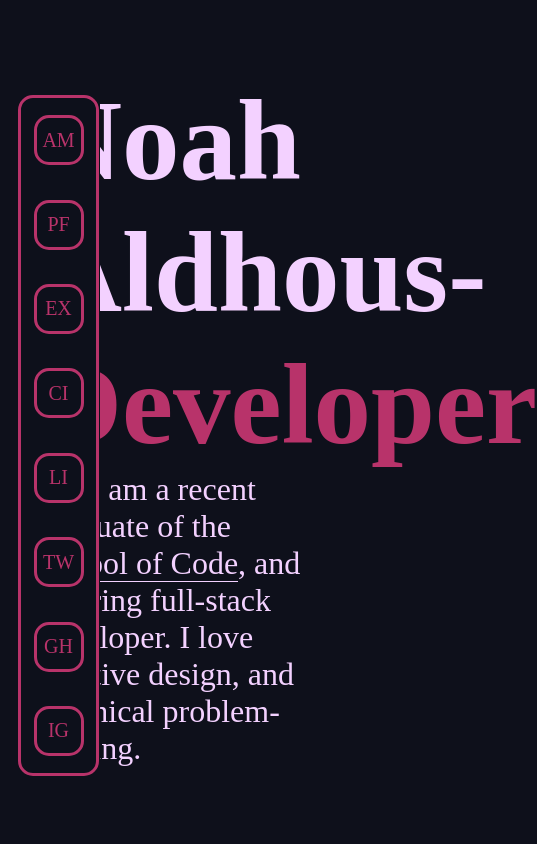
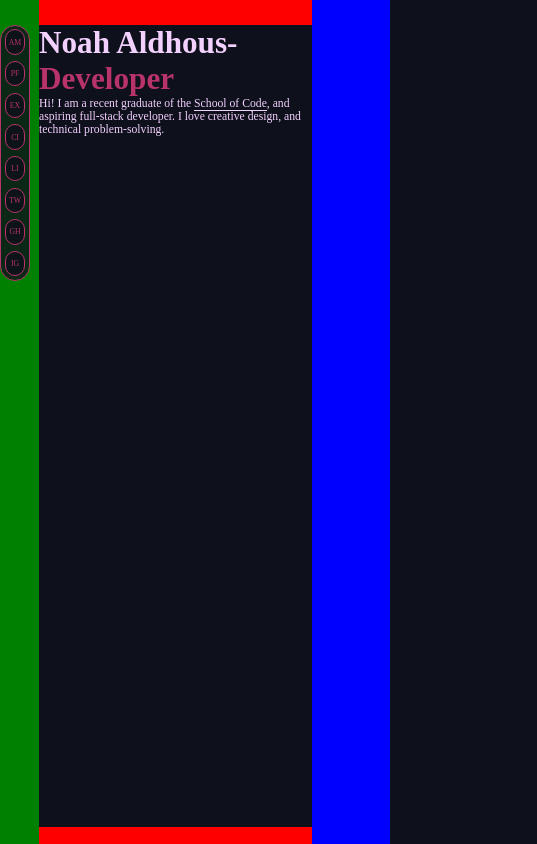
Before and after one commit to NoahAldhous/portfolio-page, a React (Create React App) app: page / in a window 390 px wide. Shown: the top 844 px of the page, 537 px wide, since content can reach past the window. Built offline with nearby package versions, Linux system fonts and the light colour scheme; a web font is replaced by a local one.

Commit message:
refactored for responsive sizing of fonts, containers, and navbar for phones

```diff
--- a/src/components/App/App.css
+++ b/src/components/App/App.css
@@ -1,9 +1,17 @@
 :root{
-  --Navbar-container-width: 100px;
+  --Navbar-container-width: 10vw;
+  --Header-height: 10vh;
  }
 
+ @media only screen and (max-width: 600px) {
+  :root{
+    --Navbar-container-width: 10vw;
+    --Header-height: 3vh;
+  }
+}
+
 .App{
-  background-color: black;
+  background-color: white;
   width: 100%;
   height: 100%;
   display: flex;
@@ -14,7 +22,7 @@
 }
 
 .Main{
- background-color: black;
+ background-color: goldenrod;
  display: flex;
  flex-direction: row;
  width: 100%;
@@ -22,21 +30,27 @@
 }
 
 .Navbar-container{
-  background-color: #0E101B;
+  background-color: green;
   height: 100vh;
   width: var(--Navbar-container-width);
   display: flex;
-  padding-top: 75px;
+  padding-top: var(--Header-height);
   position: fixed;
 }
 
 .Content-container{
-  background-color: #0E101B;
+  background-color: red;
   height:100%;
-  width: 100%;
+  width: 70vw;
   display: flex;
   flex-direction: column;
   align-items: left;
   justify-content: left;
+  margin-left: var(--Navbar-container-width);
+}
 
+.Line-container{
+  background-color: blue;
+  width: 20vw;
+  height:100vh;
 }
--- a/src/components/App/App.js
+++ b/src/components/App/App.js
@@ -22,6 +22,7 @@ function App() {
           <Landingpage/>
           <Landingpage/>
         </div>
+        <div className="Line-container"></div>
       </div>
     </div>
   );
--- a/src/components/Header/Header.css
+++ b/src/components/Header/Header.css
@@ -1,7 +1,7 @@
 .Header{
-    background-color: #0E101B;
+    background:transparent;
     width: 100vw;
-    height: 75px;
+    height: var(--Header-height);
     position: fixed;
     transition: top 0.4s;
     display: flex;
@@ -10,13 +10,16 @@
    }
 
 .email{
-    margin-right: 5%;
-    font-size: 26px;
+    margin-right: 2%;
+    font-size: 1.5vw;
     color: #F3D1FF;
     transition: 0.2s;
+    text-decoration: none;
+    border-bottom: 1px solid #F3D1FF;
 }
 
 .email:hover{
     margin-bottom: 0.5%;
     color:#B8336A;
+    border-bottom: 1px solid #B8336A;
 }
--- a/src/components/Landingpage/Landingpage.css
+++ b/src/components/Landingpage/Landingpage.css
@@ -1,9 +1,8 @@
 .Landingpage{
-    width:70%;
+    width:100%;
     height: 95vh;
     background-color: #0E101B;
-    margin-top: 75px;
-    margin-left: 10%;
+    margin-top: var(--Header-height);
     display: flex;
     flex-direction: column;
     justify-content: left;
@@ -11,19 +10,19 @@
 
 .Heading{
     margin: 0px;
-    font-size: 115px;
+    font-size: 8vw;
     color: #F3D1FF;
 }
 
 .Heading-Developer{
     margin: 0px;
-    font-size: 115px;
+    font-size: 8vw;
     color: #B8336A;
 }
 
 .Body-Text{
     margin: 0px;
-    font-size: 32px;
+    font-size: 3vw;
     color: #F3D1FF;
 }
 
@@ -36,9 +35,7 @@
 }
 
 .SoC-Link:hover{
-    padding-bottom: 0.5%;
+    padding-bottom: 0.3%;
     color:#B8336A;
     border-bottom: 1px solid #B8336A;
-    background-color: #F3D1FF;
-    vertical-align: top;
 }
--- a/src/components/Navbar/Navbar.css
+++ b/src/components/Navbar/Navbar.css
@@ -2,17 +2,17 @@
     display: flex;
     flex-direction: column;
     justify-content: space-around;
+    align-items: center;
     margin-left: 18%;
     height: 80vh;
-    width: 75px;
+    max-height: 80%;
+    width: 60%;
     position: relative;
-    margin-top: 20px;
     transition: 0.3s;
     flex-shrink: 0;
     border-radius: 15px;
     border: 3px solid #B8336A;
     background-color: #0e101bc7;
-
   }
 
   .Navbar:hover{
@@ -22,3 +22,25 @@
   .Navbar:hover .Navbutton{
     width:90%;
   }
+
+  /* Navbar for phones */
+@media only screen and (max-width: 600px) {
+  .Navbar {
+    display: flex;
+    flex-direction: column;
+    justify-content: space-around;
+    align-items: center;
+    margin-left: 1%;
+    height: 30vh;
+    width: 70%;
+    position: relative;
+    transition: 0.3s;
+    flex-shrink: 0;
+    border-radius: 15px;
+    border: 1px solid #B8336A;
+    background-color: #0e101bc7;
+  }
+  .Navbar:hover{
+    width:20vw;
+  }
+}
--- a/src/components/Navbutton/Navbutton.css
+++ b/src/components/Navbutton/Navbutton.css
@@ -1,14 +1,13 @@
 .Navbutton{
-    width:50px;
-    height:50px;
+    width:70%;
+    height:10%;
     border-radius: 15px;
     transition: 0.3s;
-    margin-left: 12.5px;
     border: 3px solid #B8336A;
     color: #B8336A;
     background-color: #0e101bd0;
     font-family: inherit;
-    font-size: 20px;
+    font-size: 2vw;
     cursor: pointer;
     display: flex;
     justify-content: center;
@@ -16,6 +15,14 @@
     overflow:hidden;
     white-space:nowrap;
 }
+
+@media only screen and (max-width: 600px) {
+    .Navbutton{
+        border: 1px solid #B8336A;
+    }
+}
+
+
 
 .Navbutton:hover {
     background-color: #B8336A;
```
